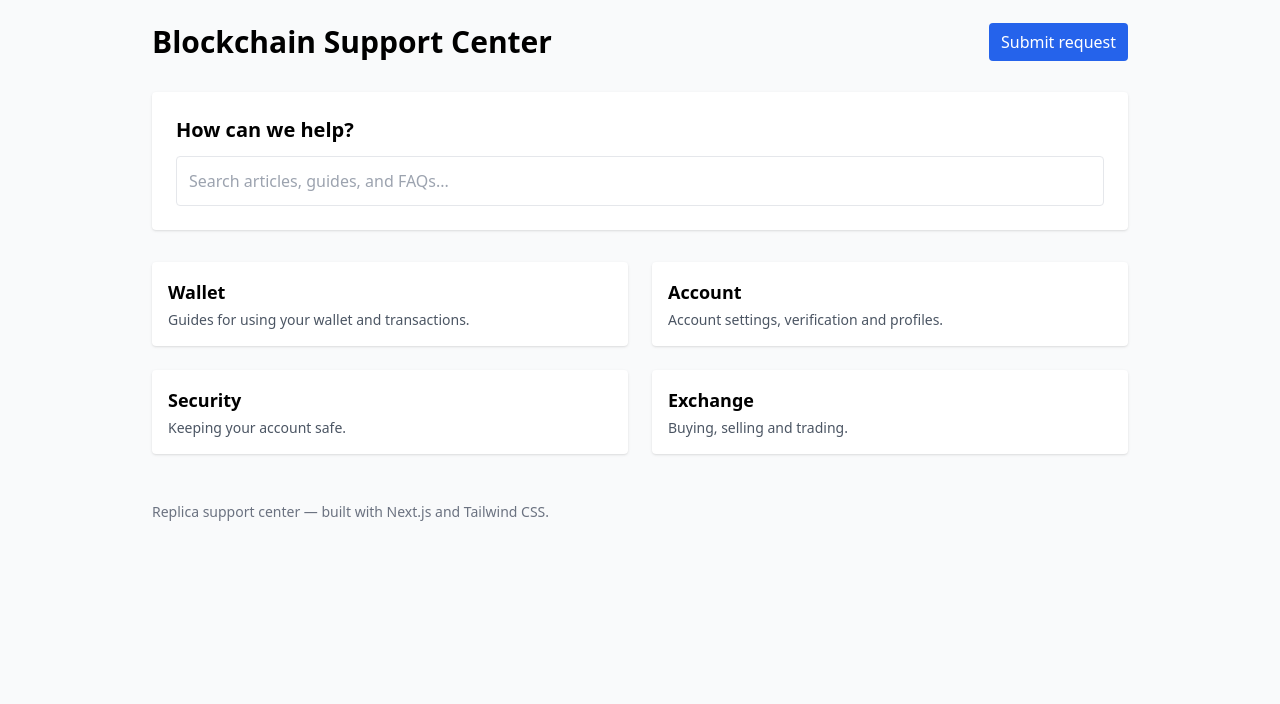
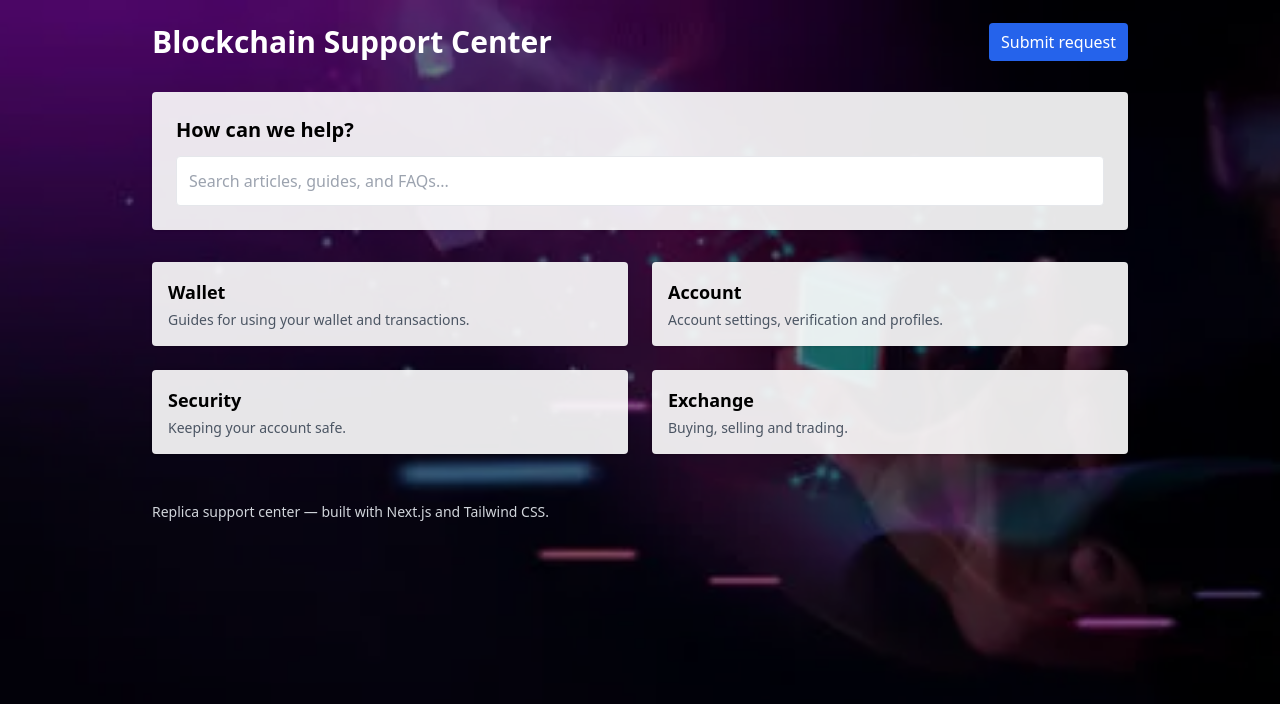
Before and after one commit to Charokgb/support-center, a Next.js app: page / in a window 1280 px wide. Shown: the top 704 px of the page. Built offline with nearby package versions, Linux system fonts and the light colour scheme.

Commit message:
Update index.js

```diff
--- a/pages/index.js
+++ b/pages/index.js
@@ -10,16 +10,22 @@
   const results = query ? fuse.search(query).map(r => r.item) : []
 
   return (
-    <div className="min-h-screen bg-gray-50">
-      <div className="max-w-5xl mx-auto p-6">
+    <div className="min-h-screen bg-custom-bg bg-cover bg-center">
+      {/* 👆 bg-custom-bg comes from your tailwind.config.js extension */}
+
+      {/* optional: overlay to make text readable */}
+      <div className="min-h-screen bg-black/50">
+        <div className="max-w-5xl mx-auto p-6 text-white">
           <header className="flex items-center justify-between mb-8">
             <h1 className="text-3xl font-bold">Blockchain Support Center</h1>
             <nav>
-            <Link href="/submit"><a className="px-3 py-2 rounded bg-blue-600 text-white">Submit request</a></Link>
+              <Link href="/submit">
+                <a className="px-3 py-2 rounded bg-blue-600 text-white">Submit request</a>
+              </Link>
             </nav>
           </header>
 
-        <section className="bg-white p-6 rounded shadow mb-8">
+          <section className="bg-white/90 text-black p-6 rounded shadow mb-8">
             <h2 className="text-xl font-semibold mb-3">How can we help?</h2>
             <input
               value={query}
@@ -34,7 +40,9 @@
                 <ul>
                   {results.map(r => (
                     <li key={r.id} className="mb-2">
-                    <Link href={`/article/${r.id}`}><a className="text-blue-600">{r.title}</a></Link>
+                      <Link href={`/article/${r.id}`}>
+                        <a className="text-blue-600">{r.title}</a>
+                      </Link>
                       <p className="text-sm text-gray-600">{r.excerpt}</p>
                     </li>
                   ))}
@@ -46,7 +54,7 @@
           <section className="grid grid-cols-1 md:grid-cols-2 gap-6">
             {categories.map(cat => (
               <Link key={cat.slug} href={`/category/${cat.slug}`}>
-              <a className="block bg-white rounded p-4 shadow hover:shadow-md">
+                <a className="block bg-white/90 rounded p-4 shadow hover:shadow-md text-black">
                   <h3 className="text-lg font-semibold">{cat.name}</h3>
                   <p className="text-sm text-gray-600 mt-1">{cat.description}</p>
                 </a>
@@ -54,10 +62,11 @@
             ))}
           </section>
 
-        <footer className="mt-12 text-sm text-gray-500">
+          <footer className="mt-12 text-sm text-gray-300">
             <p>Replica support center — built with Next.js and Tailwind CSS.</p>
           </footer>
         </div>
       </div>
+    </div>
   )
 }
```
Lines whose indentation alone changed are shown as unchanged.
